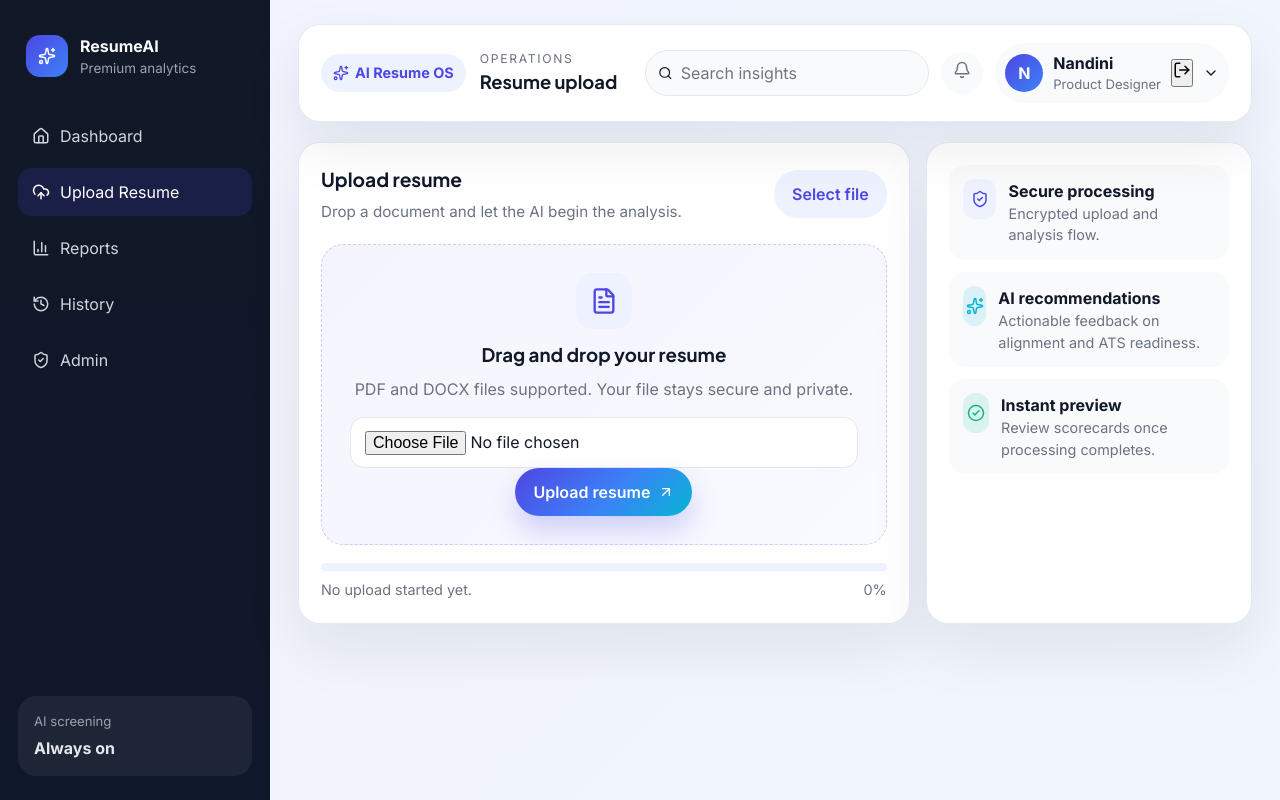
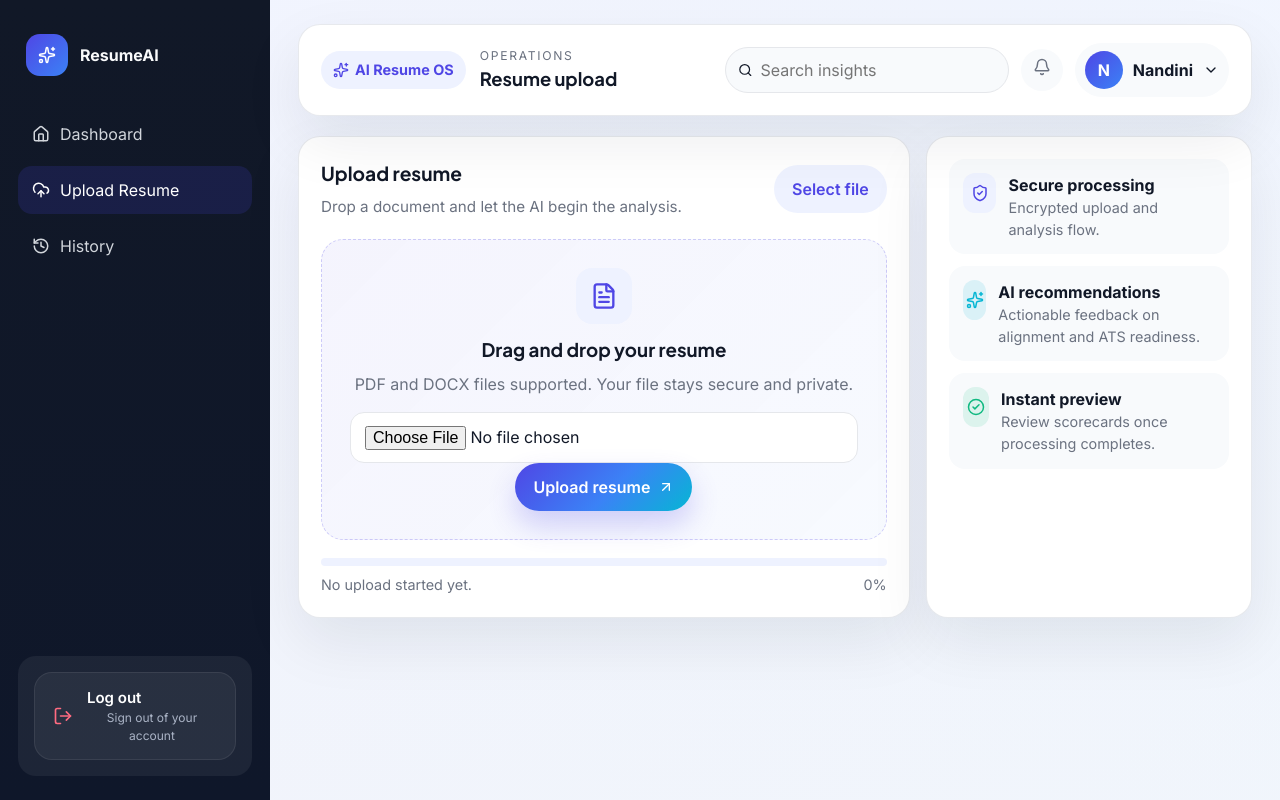
Before and after one commit to Nandini14056/AI-Resume-Analyzer, a React (Vite) app in the folder client/: page /upload in a window 1280 px wide. Built offline with nearby package versions, Linux system fonts and the light colour scheme.

Commit message:
refactor: simplify Navbar and Sidebar components, remove Admin page and styles

```diff
--- a/client/src/components/Navbar/Navbar.jsx
+++ b/client/src/components/Navbar/Navbar.jsx
@@ -1,6 +1,5 @@
-import { useLocation, useNavigate } from "react-router-dom";
-import { Bell, Search, Sparkles, ChevronDown, LogOut } from "lucide-react";
-import api from "../../services/api";
+import { useLocation } from "react-router-dom";
+import { Bell, Search, Sparkles, ChevronDown } from "lucide-react";
 import "./Navbar.css";
 
 const titles = {
@@ -13,17 +12,10 @@ const titles = {
 
 export default function Navbar() {
   const location = useLocation();
-  const navigate = useNavigate();
+
   const title = titles[location.pathname] || "Workspace";
 
-  const handleLogout = async () => {
-    try {
-      await api.post("index.php?page=logout_api");
-    } catch (error) {
-      // ignore error, still redirect
-    }
-    navigate("/");
-  };
+
 
   return (
     <header className="topbar panel">
@@ -50,11 +42,7 @@ export default function Navbar() {
           <div className="avatar">N</div>
           <div>
             <strong>Nandini</strong>
-            <p>Product Designer</p>
           </div>
-          <button className="topbar__logout" onClick={handleLogout} title="Log out">
-            <LogOut size={18} />
-          </button>
           <ChevronDown size={16} />
         </div>
       </div>
--- a/client/src/components/Sidebar/Sidebar.css
+++ b/client/src/components/Sidebar/Sidebar.css
@@ -71,6 +71,57 @@
   margin-bottom: 4px;
 }
 
+.logout-btn {
+  width: 100%;
+  margin-top: auto;
+  padding: 14px 18px;
+
+  display: flex;
+  align-items: center;
+  gap: 14px;
+
+  border: 1px solid rgba(255, 255, 255, 0.08);
+  border-radius: 18px;
+
+  background: rgba(255, 255, 255, 0.05);
+  color: #fff;
+
+  cursor: pointer;
+  transition: all 0.3s ease;
+}
+
+.logout-btn svg {
+  color: #ff6b81;
+  flex-shrink: 0;
+}
+
+.logout-content {
+  display: flex;
+  flex-direction: column;
+  align-items: flex-start;
+}
+
+.logout-content span {
+  font-size: 15px;
+  font-weight: 600;
+}
+
+.logout-content small {
+  font-size: 12px;
+  color: #aab3c5;
+}
+
+.logout-btn:hover {
+  background: rgba(255, 107, 129, 0.12);
+  border-color: #ff6b81;
+  transform: translateY(-2px);
+  box-shadow: 0 12px 24px rgba(255, 107, 129, 0.25);
+}
+
+.logout-btn:active {
+  transform: scale(0.98);
+}
+
 @media (max-width: 980px) {
   .sidebar {
     width: 220px;
--- a/client/src/components/Sidebar/Sidebar.jsx
+++ b/client/src/components/Sidebar/Sidebar.jsx
@@ -1,17 +1,28 @@
-import { Link, useLocation } from "react-router-dom";
-import { Home, UploadCloud, BarChart3, History, ShieldCheck, Sparkles } from "lucide-react";
+import { Link, useLocation, useNavigate } from "react-router-dom";
+import {
+  Home,
+  UploadCloud,
+  History,
+  Sparkles,
+  LogOut,
+} from "lucide-react";
 import "./Sidebar.css";
 
 const links = [
   { to: "/dashboard", label: "Dashboard", icon: Home },
   { to: "/upload", label: "Upload Resume", icon: UploadCloud },
-  { to: "/report/1", label: "Reports", icon: BarChart3 },
   { to: "/history", label: "History", icon: History },
-  { to: "/admin", label: "Admin", icon: ShieldCheck },
 ];
 
 export default function Sidebar() {
   const location = useLocation();
+  const navigate = useNavigate();
+
+  const handleLogout = () => {
+    localStorage.removeItem("accessToken");
+
+    navigate("/");
+  };
 
   return (
     <aside className="sidebar">
@@ -21,15 +32,19 @@ export default function Sidebar() {
         </div>
         <div>
           <strong>ResumeAI</strong>
-          <p>Premium analytics</p>
         </div>
       </div>
 
       <nav className="sidebar__nav">
         {links.map(({ to, label, icon: Icon }) => {
-          const active = location.pathname === to || location.pathname.startsWith(to);
+          const active =
+            location.pathname === to || location.pathname.startsWith(to);
           return (
-            <Link key={to} to={to} className={`sidebar__item ${active ? "active" : ""}`}>
+            <Link
+              key={to}
+              to={to}
+              className={`sidebar__item ${active ? "active" : ""}`}
+            >
               <Icon size={18} />
               <span>{label}</span>
             </Link>
@@ -38,8 +53,13 @@ export default function Sidebar() {
       </nav>
 
       <div className="sidebar__footer">
-        <p>AI screening</p>
-        <strong>Always on</strong>
+        <button className="logout-btn" onClick={handleLogout}>
+          <LogOut size={20} />
+          <div className="logout-content">
+            <span>Log out</span>
+            <small>Sign out of your account</small>
+          </div>
+        </button>
       </div>
     </aside>
   );
```
